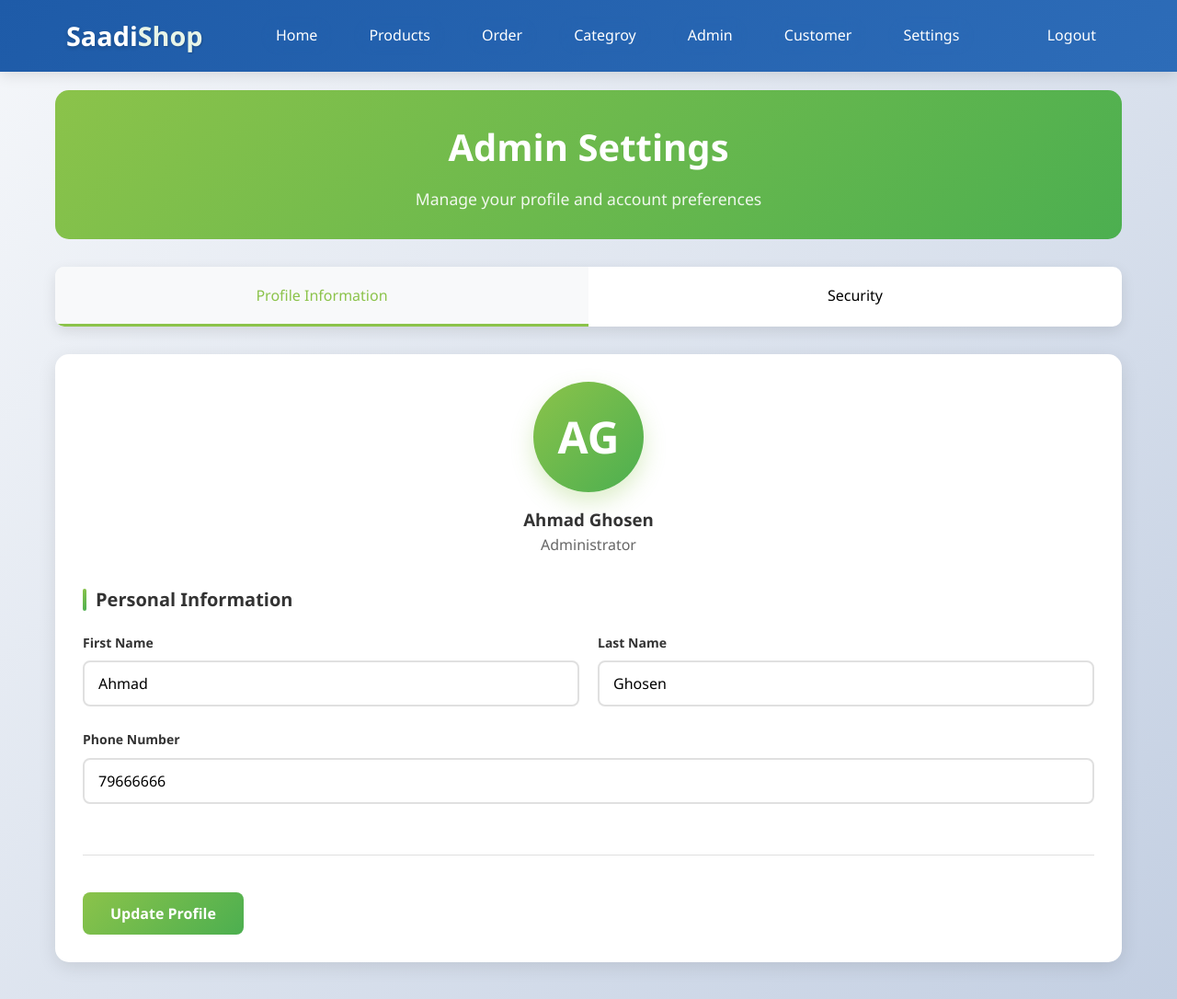
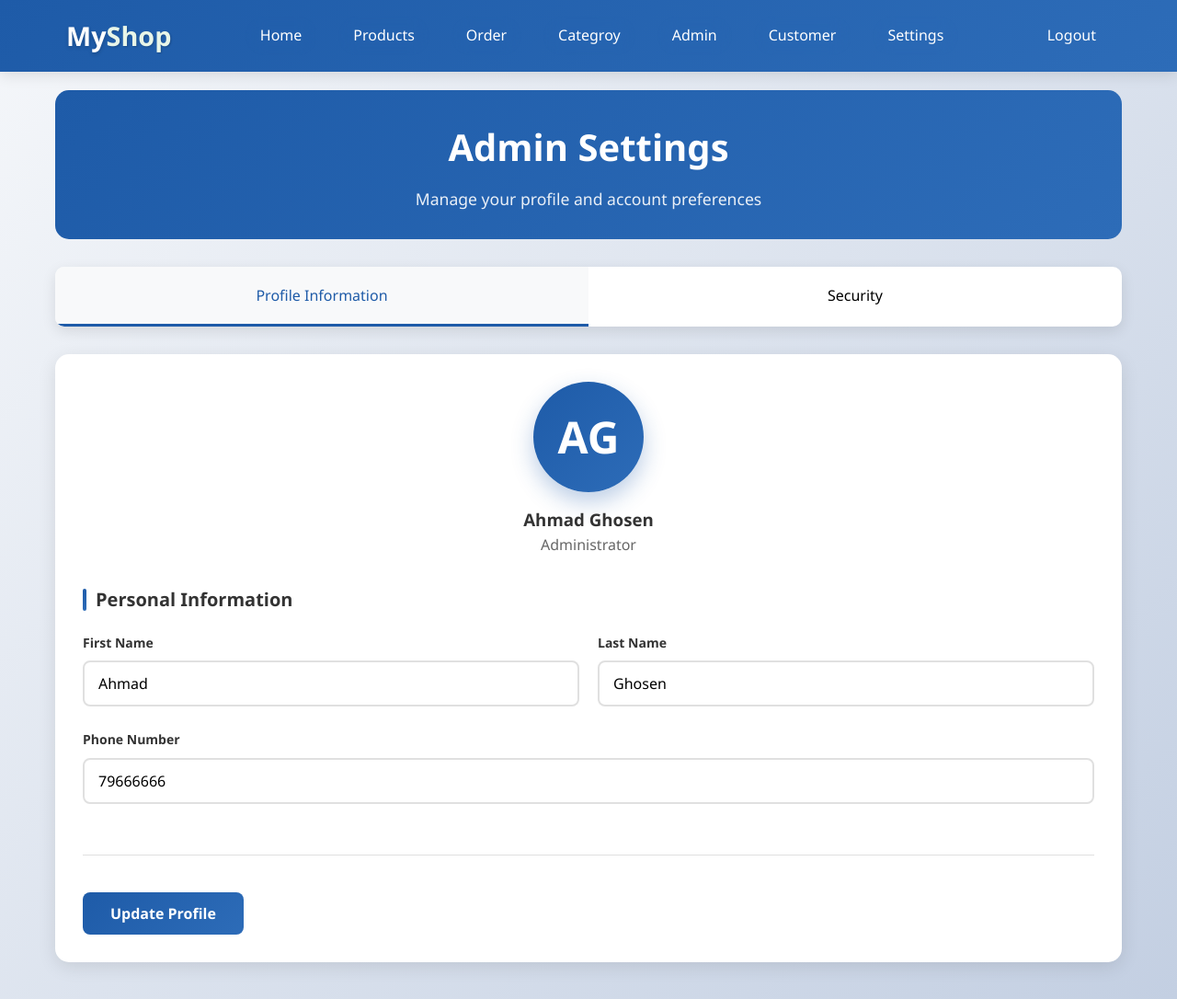
Before and after one commit to A-H-G20/myshop, a PHP site: page /sm/admin/setting.php in a window 1280 px wide. Shown: the whole page at 92% size. Run offline with PHP 8.4, Linux system fonts and the light colour scheme; a user stored in the database is signed in; data comes from the database, SQL or seed files in the repository.

Commit message:
edit error

```diff
--- a/admin/navbar.php
+++ b/admin/navbar.php
@@ -1,7 +1,7 @@
    <header class="navbar">
     <div class="navbar-container">
         <nav>
-            <a href="index.php" class="logo">Saadi<span>Shop</span></a>
+            <a href="index.php" class="logo">My<span>Shop</span></a>
             <div class="nav-links">
                 <a href="index.php">Home</a>
                 <a href="products.php">Products</a>
--- a/admin/setting.php
+++ b/admin/setting.php
@@ -126,7 +126,7 @@ $conn->close();
         }
 
         .settings-header {
-            background: linear-gradient(135deg, #8bc34a, #4caf50);
+           background: linear-gradient(135deg, #1e5ba8, #2d6cb8);
             color: white;
             padding: 30px;
             border-radius: 15px;
@@ -169,8 +169,8 @@ $conn->close();
 
         .tab-button.active {
             background: #f8f9fa;
-            border-bottom-color: #8bc34a;
-            color: #8bc34a;
+            border-bottom-color: #1e5ba8;
+            color: #1e5ba8;
         }
 
         .tab-button:hover {
@@ -233,8 +233,8 @@ $conn->close();
         .form-group textarea:focus,
         .form-group select:focus {
             outline: none;
-            border-color: #8bc34a;
-            box-shadow: 0 0 0 3px rgba(139, 195, 74, 0.1);
+            border-color: #1e5ba8;
+            box-shadow: 0 0 0 3px rgba(30, 91, 168, 0.1);
         }
 
         .form-group textarea {
@@ -256,7 +256,7 @@ $conn->close();
         }
 
         .btn-primary {
-            background: linear-gradient(135deg, #8bc34a, #4caf50);
+            background: linear-gradient(135deg, #1e5ba8, #2d6cb8);
             color: white;
         }
 
@@ -303,7 +303,7 @@ $conn->close();
             width: 120px;
             height: 120px;
             border-radius: 50%;
-            background: linear-gradient(135deg, #8bc34a, #4caf50);
+           background: linear-gradient(135deg, #1e5ba8, #2d6cb8);
             color: white;
             display: inline-flex;
             align-items: center;
@@ -311,7 +311,7 @@ $conn->close();
             font-size: 48px;
             font-weight: 600;
             margin-bottom: 15px;
-            box-shadow: 0 10px 25px rgba(139, 195, 74, 0.3);
+            box-shadow: 0 10px 25px rgba(30, 91, 168, 0.3);
         }
 
         .checkbox-group {
@@ -352,7 +352,7 @@ $conn->close();
             content: '';
             width: 4px;
             height: 24px;
-            background: linear-gradient(135deg, #8bc34a, #4caf50);
+          background: linear-gradient(135deg, #1e5ba8, #2d6cb8);
             border-radius: 2px;
         }
     </style>
```
